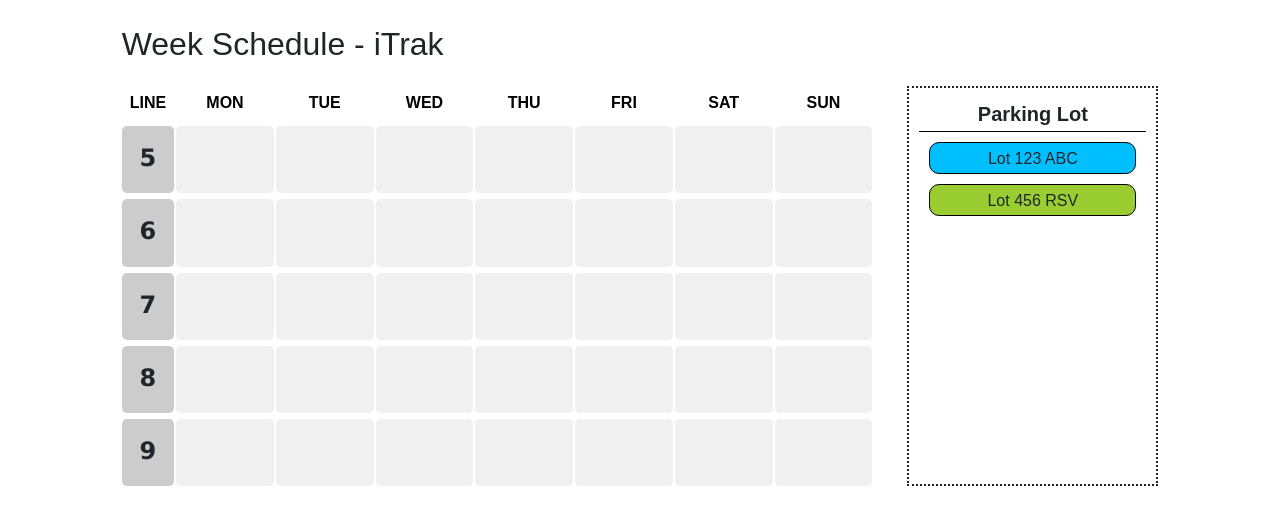
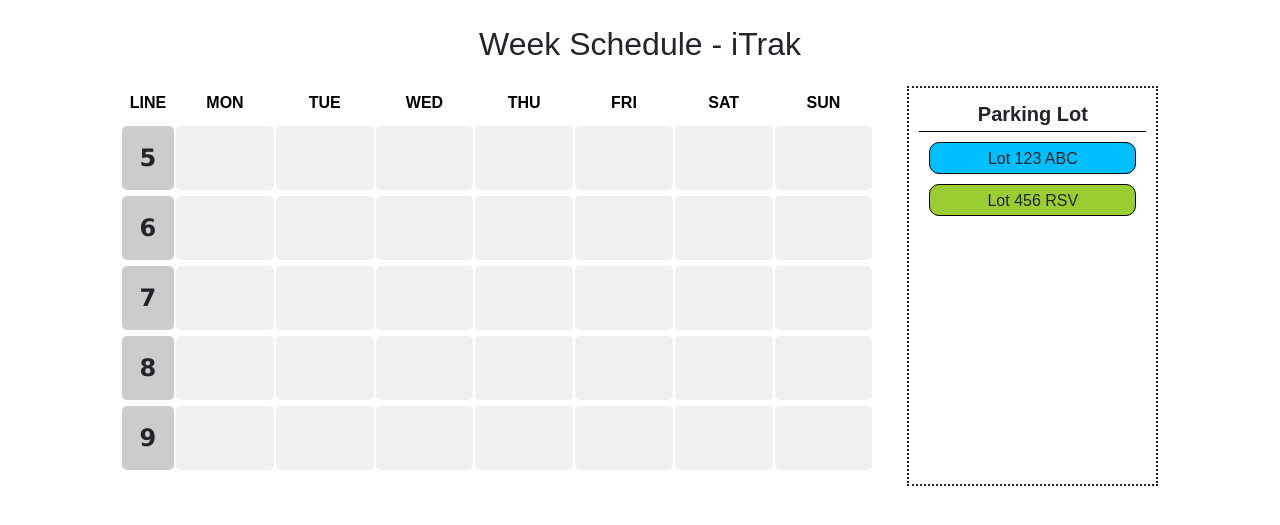
Before and after one commit to gsfran/qmfg-tools, a Flask app: page / in a window 1280 px wide. Shown: the part 51-576 px from the top of the page. Run offline with Flask 2, Linux system fonts and the light colour scheme; data that the repository does not hold is empty; some libraries are stand-ins or nearby versions.

Commit message:
centered schedule

```diff
--- a/application/static/style.css
+++ b/application/static/style.css
@@ -14,10 +14,12 @@ body {
 .main_block {
     display: inline-flex;
     margin-top: 15px;
+    float: center;
 
     width: 100%;
     height: auto;
     min-width: 400px;
+    max-width: 1200px;
     min-height: 400px;
     overflow-inline: auto;
 
@@ -63,8 +65,8 @@ li.parking_lot_header {
 
     background-color: #fff;
     width: 75%;
-    min-width: 600px;
-    height: auto;
+    /* min-width: 600px; */
+    height: 100%;
 
     aspect-ratio: 2.5 / 1;
 
@@ -121,6 +123,10 @@ li.parking_lot_header {
 .day {
     background-color: #f0f0f0;
     border-radius: 5px;
+}
+
+.hour {
+    background-color: #f0f0f0;
 }
 
 .work_order {
--- a/application/templates/index.html
+++ b/application/templates/index.html
@@ -1,7 +1,7 @@
 {% extends 'layout.html' %}
 {% block content %}
 <link rel="stylesheet" href="/static/style.css" />
-<div class="col-sm-10 ml-auto mr-auto ">
+<div class="col-sm-10" style="text-align: center;">
     <H2>Week Schedule - iTrak</H2>
     <div class="main_block">
     <div class="schedule weekly-byline" id="grid_div">
```
